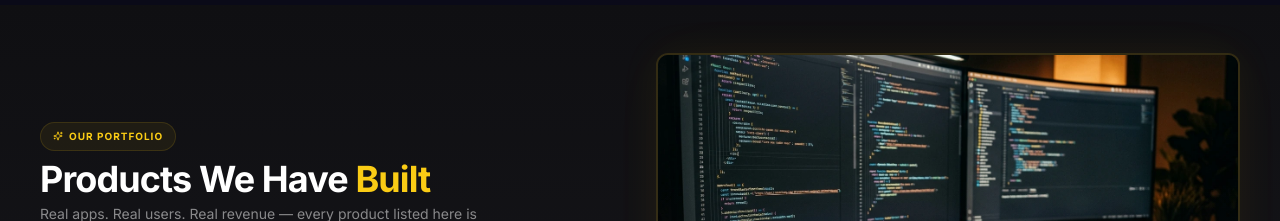
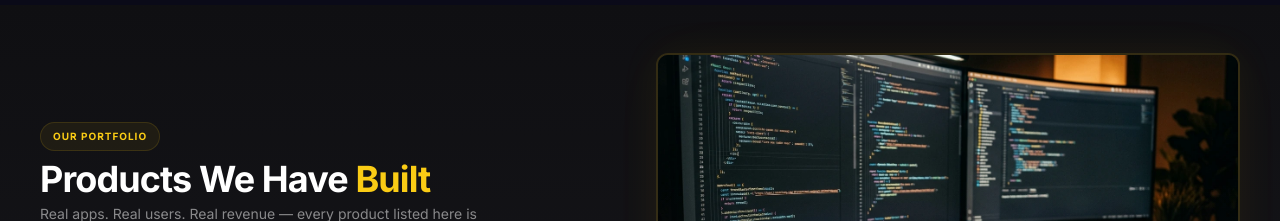
Before and after one commit to Aishaarain/Zenova, a React (Vite) app: page / in a window 1280 px wide. Shown: the part 1780-2001 px from the top of the page. Built offline with nearby package versions, Linux system fonts and the light colour scheme.

Commit message:
Update Build.jsx

```diff
--- a/src/components/Build.jsx
+++ b/src/components/Build.jsx
@@ -85,7 +85,7 @@ export default function Build() {
                 color: Y[400],
               }}
             >
-              <Sparkles size={10} style={{ color: Y[400] }} />
+
               {sectionContent.badge}
             </span>
 
```
